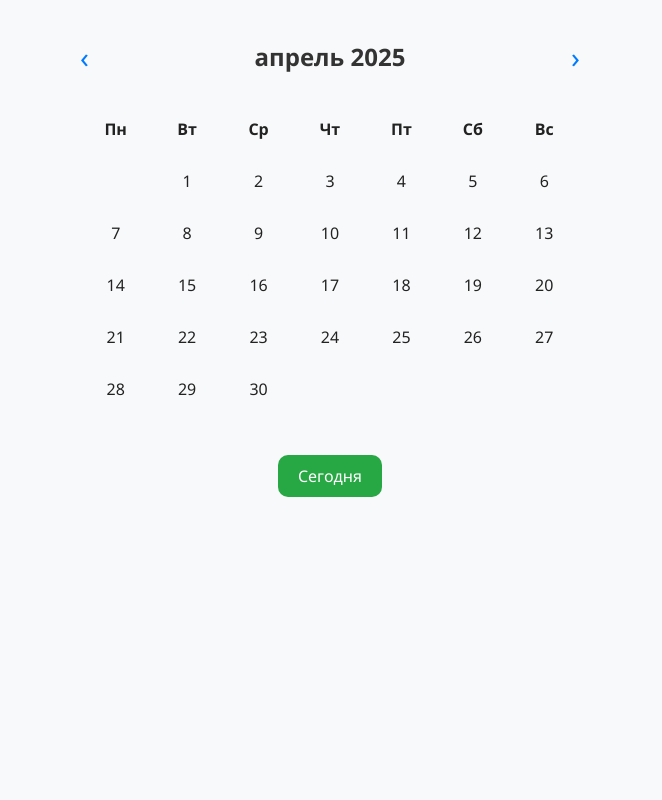
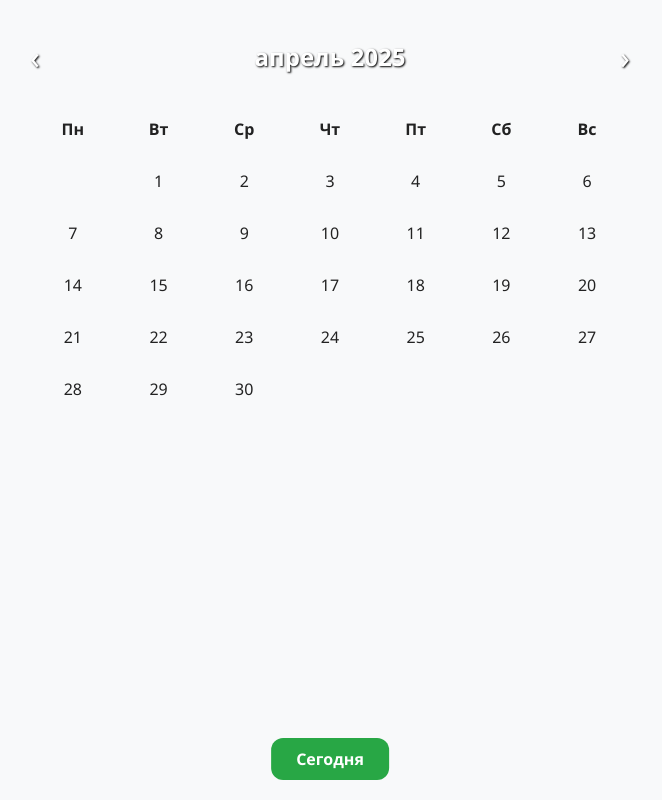
Before and after one commit to elviz1988/gastro-calendar, a Flask app: page /calendar in a window 1280 px wide. Shown: the whole page, without its empty margins (310-972 px from the left). Run offline with Flask 3, Linux system fonts and the light colour scheme; data that the repository does not hold is empty.

Commit message:
Add files via upload

```diff
--- a/app.py
+++ b/app.py
@@ -1,5 +1,5 @@
 
-from flask import Flask, render_template, request, redirect, url_for
+from flask import Flask, render_template, request
 import sqlite3
 from datetime import datetime
 import calendar
@@ -15,48 +15,45 @@ def format_date_filter(value):
     ]
     return f"{date.day} {months[date.month - 1]} {date.year}"
 
-def get_holidays_for_date(date_str):
+def get_fixed_holidays(date_str):
     conn = sqlite3.connect('holidays.db')
     cursor = conn.cursor()
-    cursor.execute("SELECT name FROM holidays WHERE date = ?", (date_str,))
-    holidays = cursor.fetchall()
+    cursor.execute("SELECT name FROM holidays WHERE date = ? AND type = 'fixed'", (date_str,))
+    holidays = [row[0] for row in cursor.fetchall()]
     conn.close()
-    return [h[0] for h in holidays]
+    return holidays
 
-def get_all_holiday_dates():
+def get_all_holiday_dates(year, month):
     conn = sqlite3.connect('holidays.db')
     cursor = conn.cursor()
-    cursor.execute("SELECT DISTINCT date FROM holidays")
-    dates = cursor.fetchall()
+    cursor.execute("SELECT date FROM holidays WHERE type = 'fixed'")
+    dates = [row[0] for row in cursor.fetchall()]
     conn.close()
-    return set([d[0] for d in dates])
+    return [d for d in dates if d.startswith(f"{year}-{month:02d}")]
 
 @app.route("/")
 def index():
     today = datetime.today().strftime('%Y-%m-%d')
-    holidays = get_holidays_for_date(today)
-    return render_template("index.html", date=today, holidays=holidays)
+    holidays = get_fixed_holidays(today)
+    return render_template("index.html", date=today, holidays=holidays, today=today)
 
 @app.route("/calendar")
 def calendar_view():
     year = request.args.get("year", default=datetime.today().year, type=int)
     month = request.args.get("month", default=datetime.today().month, type=int)
+
     if month < 1:
-        month = 12
-        year -= 1
+        month, year = 12, year - 1
     elif month > 12:
-        month = 1
-        year += 1
+        month, year = 1, year + 1
 
-    month_calendar = calendar.Calendar(firstweekday=0).monthdayscalendar(year, month)
-    holiday_dates = get_all_holiday_dates()
-
+    cal = calendar.Calendar(firstweekday=0)
+    month_calendar = cal.monthdayscalendar(year, month)
     marked_days = set()
-    for date_str in holiday_dates:
+    for date in get_all_holiday_dates(year, month):
         try:
-            d = datetime.strptime(date_str, '%Y-%m-%d')
-            if d.year == year and d.month == month:
-                marked_days.add(d.day)
+            d = datetime.strptime(date, "%Y-%m-%d")
+            marked_days.add(d.day)
         except:
             continue
 
@@ -67,16 +64,16 @@ def calendar_view():
     month_name = months[month - 1]
 
     return render_template("calendar.html",
-                           year=year,
-                           month=month,
+                           year=year, month=month,
                            month_name=month_name,
                            month_calendar=month_calendar,
                            marked_days=marked_days)
 
 @app.route("/date/<date_str>")
 def show_date(date_str):
-    holidays = get_holidays_for_date(date_str)
-    return render_template("index.html", date=date_str, holidays=holidays)
+    holidays = get_fixed_holidays(date_str)
+    today = datetime.today().strftime('%Y-%m-%d')
+    return render_template("index.html", date=date_str, holidays=holidays, today=today)
 
 if __name__ == "__main__":
     app.run(debug=True)
--- a/static/style.css
+++ b/static/style.css
@@ -5,19 +5,18 @@ body {
   color: #222;
 }
 .hidden { display: none; }
-header h1, header h2 {
-  margin: 20px auto;
-  font-size: 1.5rem;
-  text-align: center;
-  color: #333;
-}
 .container {
   padding: 20px;
-  max-width: 500px;
+  max-width: 600px;
   margin: auto;
 }
+header h1, header h2 {
+  text-align: center;
+  color: #fff;
+  text-shadow: 1px 1px 2px #000;
+}
 .holiday-list {
-  background: #fff3cd;
+  background: rgba(255, 243, 205, 0.9);
   padding: 15px;
   border-radius: 10px;
   font-size: 1.1rem;
@@ -26,14 +25,14 @@ header h1, header h2 {
 }
 .no-holiday {
   font-size: 1.1rem;
-  color: #888;
+  color: #fff;
   text-align: center;
+  text-shadow: 1px 1px 2px #000;
 }
 footer {
-  margin-top: 40px;
+  margin-top: 30px;
   display: flex;
-  justify-content: center;
-  gap: 20px;
+  justify-content: space-between;
 }
 .fab {
   background: #007bff;
@@ -43,24 +42,33 @@ footer {
   font-size: 24px;
   text-decoration: none;
   box-shadow: 0 4px 10px rgba(0,0,0,0.1);
+  position: fixed;
+  right: 20px;
+  bottom: 20px;
 }
 .today-btn {
   background: #28a745;
   color: white;
-  border-radius: 10px;
-  padding: 10px 20px;
+  border-radius: 12px;
+  padding: 10px 25px;
   text-decoration: none;
-  font-weight: 500;
+  font-weight: bold;
+  position: fixed;
+  bottom: 20px;
+  left: 50%;
+  transform: translateX(-50%);
 }
 .calendar-header {
   display: flex;
   justify-content: space-between;
   align-items: center;
+  color: white;
+  text-shadow: 1px 1px 2px #000;
 }
 .nav-btn {
-  font-size: 1.8rem;
+  font-size: 2rem;
   text-decoration: none;
-  color: #007bff;
+  color: #fff;
 }
 .calendar {
   width: 100%;
@@ -71,14 +79,11 @@ footer {
   width: 14.2%;
   height: 50px;
   text-align: center;
-  vertical-align: middle;
 }
 .calendar a {
   text-decoration: none;
   color: inherit;
   display: block;
-  width: 100%;
-  height: 100%;
   line-height: 50px;
 }
 .has-holiday {
@@ -91,6 +96,7 @@ footer {
   justify-content: center;
   align-items: center;
   height: 100vh;
+  background: #fdfdfd;
 }
 .logo {
   font-size: 48px;
--- a/templates/calendar.html
+++ b/templates/calendar.html
@@ -12,12 +12,9 @@
       <h2>{{ month_name }} {{ year }}</h2>
       <a href="/calendar?year={{ year }}&month={{ month + 1 }}" class="nav-btn">›</a>
     </header>
-
     <table class="calendar">
       <thead>
-        <tr>
-          <th>Пн</th><th>Вт</th><th>Ср</th><th>Чт</th><th>Пт</th><th>Сб</th><th>Вс</th>
-        </tr>
+        <tr><th>Пн</th><th>Вт</th><th>Ср</th><th>Чт</th><th>Пт</th><th>Сб</th><th>Вс</th></tr>
       </thead>
       <tbody>
         {% for week in month_calendar %}
@@ -25,23 +22,16 @@
             {% for day in week %}
               {% if day == 0 %}
                 <td></td>
+              {% elif day in marked_days %}
+                <td class="has-holiday"><a href="/date/{{ year }}-{{ "%02d"|format(month) }}-{{ "%02d"|format(day) }}">{{ day }}</a></td>
               {% else %}
-                {% if day in marked_days %}
-                  <td class="has-holiday">
-                    <a href="/date/{{ year }}-{{ "%02d"|format(month) }}-{{ "%02d"|format(day) }}">{{ day }}</a>
-                  </td>
-                {% else %}
-                  <td>
-                    <a href="/date/{{ year }}-{{ "%02d"|format(month) }}-{{ "%02d"|format(day) }}">{{ day }}</a>
-                  </td>
-                {% endif %}
+                <td><a href="/date/{{ year }}-{{ "%02d"|format(month) }}-{{ "%02d"|format(day) }}">{{ day }}</a></td>
               {% endif %}
             {% endfor %}
           </tr>
         {% endfor %}
       </tbody>
     </table>
-
     <footer>
       <a href="/" class="today-btn">Сегодня</a>
     </footer>
```
Also changed, not shown: templates/index.html (+6 -12 lines), holidays.db.
